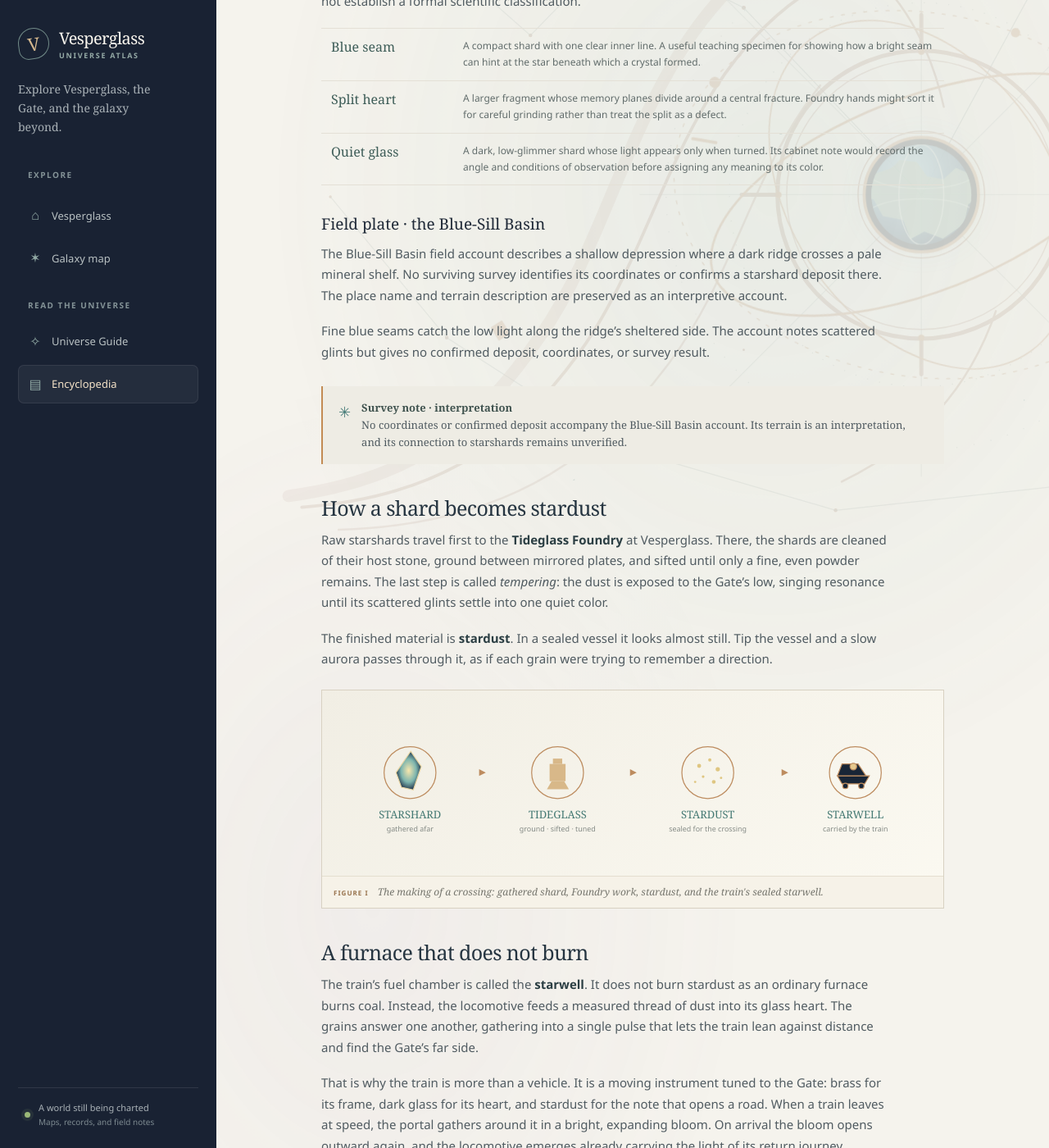
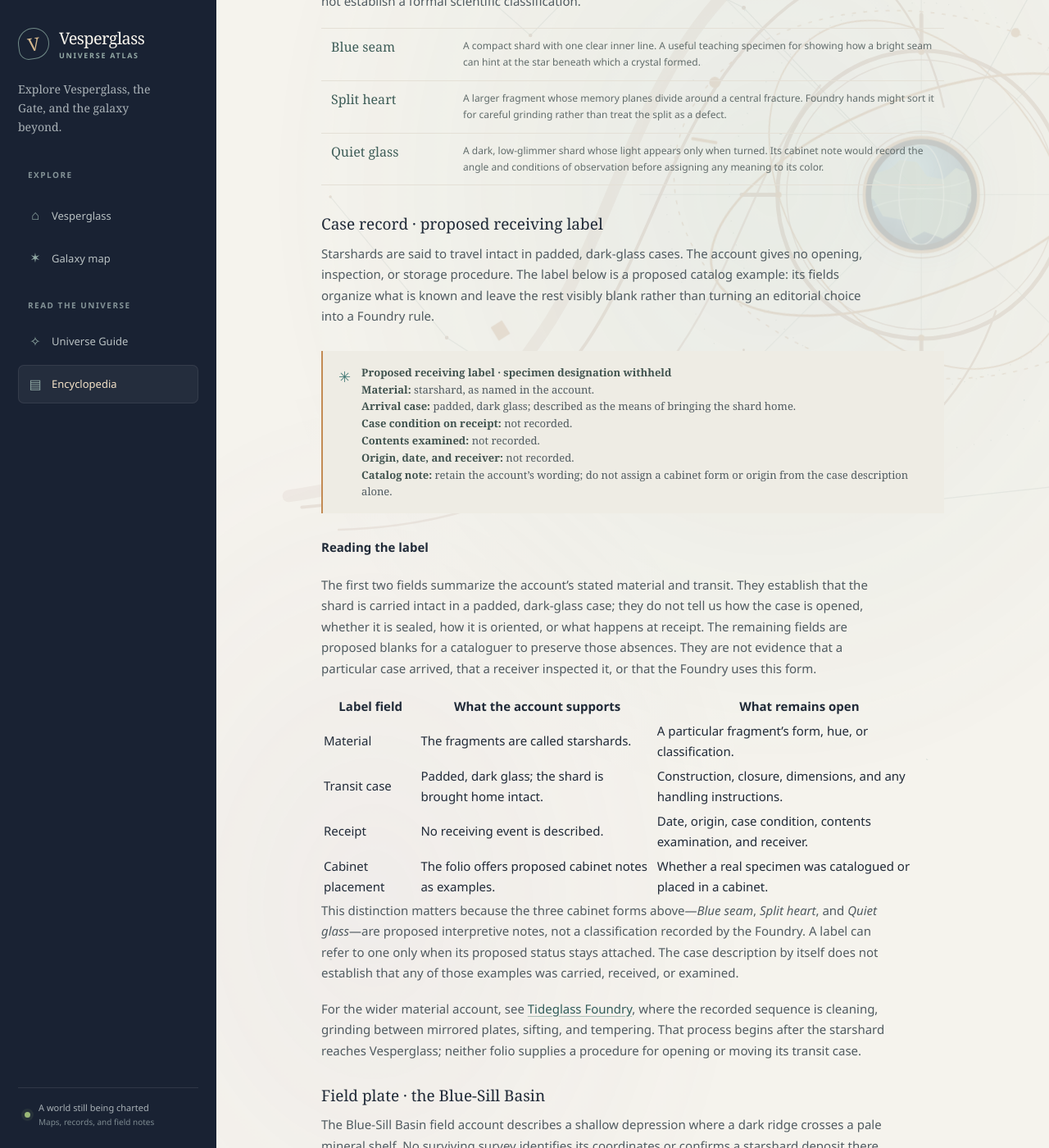
Before and after one commit to vesperglass/vesperglass.github.io, a Jekyll site: the page built from library/starshards.md, in a window 1280 px wide and 1400 px high, scrolled down 2212 px. Shown: the whole window at 82% size. Built offline with Jekyll 4.4.1, drawn with Linux system fonts in a browser that asks for light colours.

Commit message:
Add starshard case receiving record

```diff
--- a/library/starshards.md
+++ b/library/starshards.md
@@ -43,6 +43,27 @@ These proposed cabinet notes group three forms by their visible traits. The surv
   <div><dt>Split heart</dt><dd>A larger fragment whose memory planes divide around a central fracture. Foundry hands might sort it for careful grinding rather than treat the split as a defect.</dd></div>
   <div><dt>Quiet glass</dt><dd>A dark, low-glimmer shard whose light appears only when turned. Its cabinet note would record the angle and conditions of observation before assigning any meaning to its color.</dd></div>
 </dl>
+
+### Case record · proposed receiving label
+
+Starshards are said to travel intact in padded, dark-glass cases. The account gives no opening, inspection, or storage procedure. The label below is a proposed catalog example: its fields organize what is known and leave the rest visibly blank rather than turning an editorial choice into a Foundry rule.
+
+<aside class="field-note"><span class="field-note-mark" aria-hidden="true">✳</span><p><strong>Proposed receiving label · specimen designation withheld</strong><br><strong>Material:</strong> starshard, as named in the account.<br><strong>Arrival case:</strong> padded, dark glass; described as the means of bringing the shard home.<br><strong>Case condition on receipt:</strong> not recorded.<br><strong>Contents examined:</strong> not recorded.<br><strong>Origin, date, and receiver:</strong> not recorded.<br><strong>Catalog note:</strong> retain the account’s wording; do not assign a cabinet form or origin from the case description alone.</p></aside>
+
+#### Reading the label
+
+The first two fields summarize the account’s stated material and transit. They establish that the shard is carried intact in a padded, dark-glass case; they do not tell us how the case is opened, whether it is sealed, how it is oriented, or what happens at receipt. The remaining fields are proposed blanks for a cataloguer to preserve those absences. They are not evidence that a particular case arrived, that a receiver inspected it, or that the Foundry uses this form.
+
+| Label field | What the account supports | What remains open |
+| --- | --- | --- |
+| Material | The fragments are called starshards. | A particular fragment’s form, hue, or classification. |
+| Transit case | Padded, dark glass; the shard is brought home intact. | Construction, closure, dimensions, and any handling instructions. |
+| Receipt | No receiving event is described. | Date, origin, case condition, contents examination, and receiver. |
+| Cabinet placement | The folio offers proposed cabinet notes as examples. | Whether a real specimen was catalogued or placed in a cabinet. |
+
+This distinction matters because the three cabinet forms above—*Blue seam*, *Split heart*, and *Quiet glass*—are proposed interpretive notes, not a classification recorded by the Foundry. A label can refer to one only when its proposed status stays attached. The case description by itself does not establish that any of those examples was carried, received, or examined.
+
+For the wider material account, see [Tideglass Foundry]({{ '/library/tideglass-foundry/' | relative_url }}), where the recorded sequence is cleaning, grinding between mirrored plates, sifting, and tempering. That process begins after the starshard reaches Vesperglass; neither folio supplies a procedure for opening or moving its transit case.
 
 ### Field plate · the Blue-Sill Basin
 
```
Also changed, not shown: ENCYCLOPEDIA_BACKLOG.md (+3 -1 lines), library/changelog.md (+1 -0 lines).
